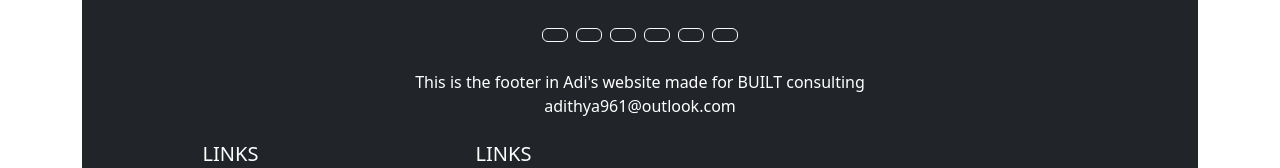
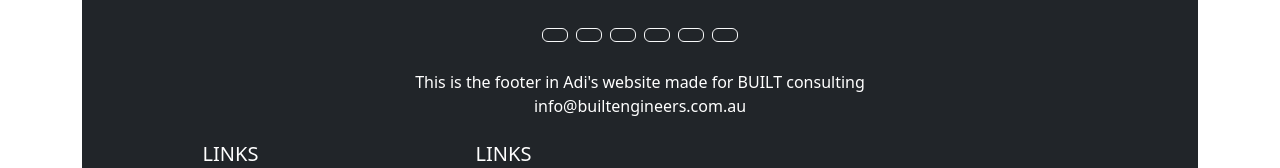
Before and after one commit to adi1096/builtengineers, a React (Create React App) app: page / in a window 1280 px wide. Shown: the part 659-827 px from the top of the page. Built offline with nearby package versions, Linux system fonts and the light colour scheme.

Commit message:
changes to contact us page

```diff
--- a/src/components/ContactUs.js
+++ b/src/components/ContactUs.js
@@ -1,11 +1,12 @@
 import React from 'react';
 
-const ContactUs = () =>
-  <h1>
-    Contact Us
-  </h1>;
-  <div>
-    You can contact us at info@builtengineers.com.au
-  </div>
+const ContactUs = () => {
+  return (
+    <>
+      <h1>Contact Us</h1>
+      <div>You can contact us at info@builtengineers.com.au</div>
+    </>
+  );
+};
 
 export default ContactUs;
--- a/src/components/Footer.js
+++ b/src/components/Footer.js
@@ -44,7 +44,7 @@
         <section className='mb-4'>
           <p>
             This is the footer in Adi's website made for BUILT consulting <br />
-            adithya961@outlook.com
+            info@builtengineers.com.au
           </p>
         </section>
 
```
